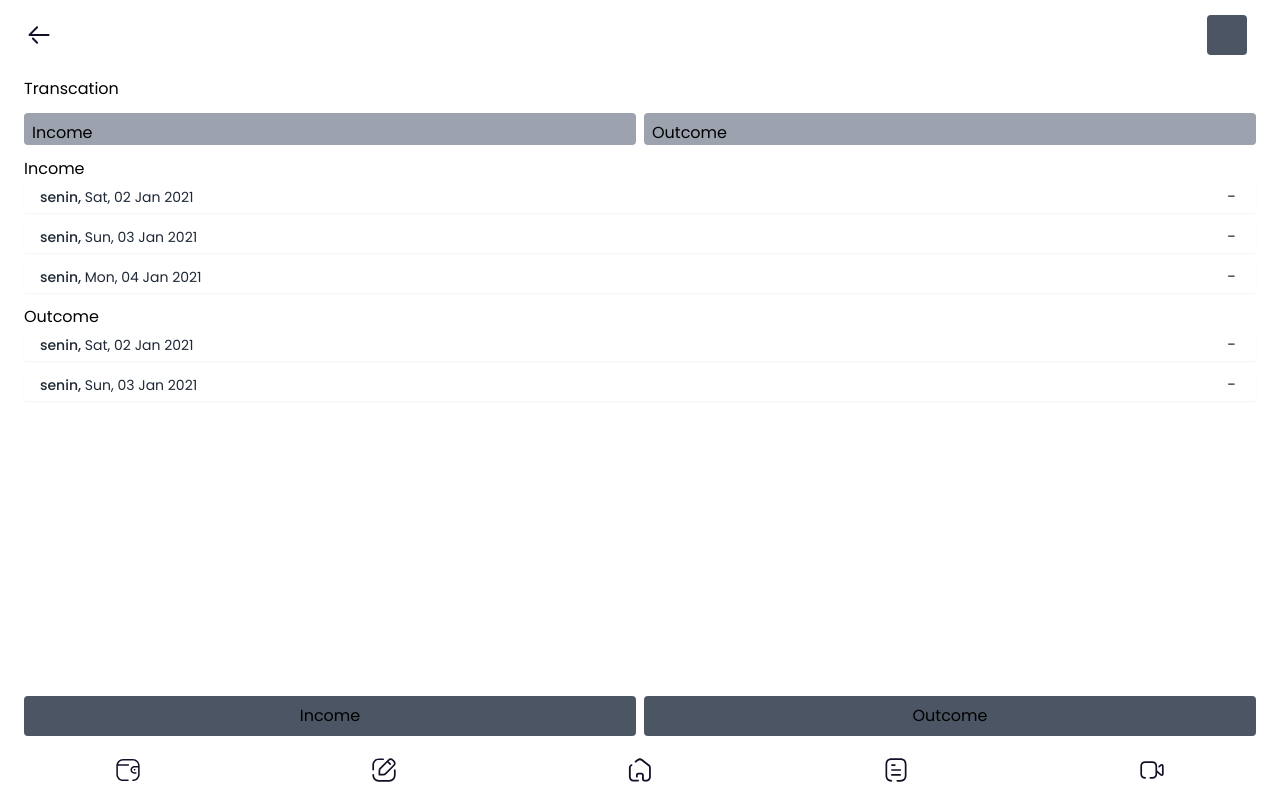
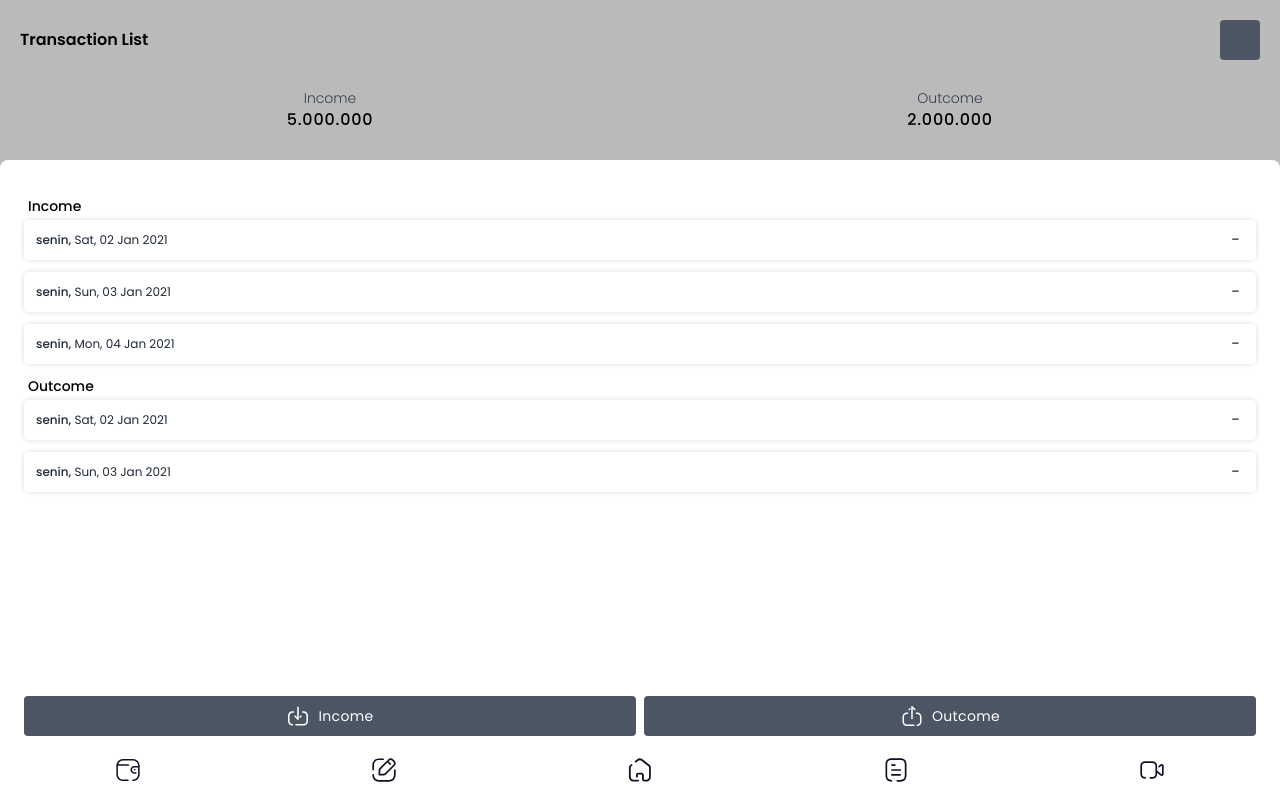
Before and after one commit to oktapiancaw/pyp-react, a React (Create React App) app: page /trans in a window 1280 px wide. Built offline with nearby package versions, Linux system fonts and the light colour scheme.

Commit message:
More Detail Debt & Trans

```diff
--- a/src/components/navbar/Navbar.css
+++ b/src/components/navbar/Navbar.css
@@ -1,8 +1,8 @@
 .navbar {
   position: relative;
-  margin: 5px;
-  width: calc(100% - 10px);
-  height: 60px;
+  /* margin: 5px; */
+  /* width: calc(100% - 10px); */
+  width: 100%;
 }
 .navbar a img{
   width: 28px;
--- a/src/components/navbar/Navbar.js
+++ b/src/components/navbar/Navbar.js
@@ -5,17 +5,15 @@ const Navbar = (props) => {
   if (props) {
     if (props.setting == "false") {
       return (
-        <nav className="navbar py-7 p-5 bg-white rounded flex items-center justify-between">
-          <a href="./">
-            <img src="./icon/BackIcon.svg" />
-          </a>
-          <div className="w-10 h-10 bg-gray-600 rounded mr-2"></div>
+        <nav className="navbar p-5 rounded flex items-center justify-between">
+          <h1 className="font-semibold">{props.headText ?? "Mafigo"}</h1>
+          <div className="w-10 h-10 bg-gray-600 rounded"></div>
         </nav>
       );
     }
   }
   return (
-    <nav className="navbar py-7 p-5 bg-white shadow rounded flex items-center justify-between">
+    <nav className="navbar py-7 p-5 shadow rounded flex items-center justify-between">
       <div className="flex items-center">
         <div className="w-10 h-10 bg-gray-600 rounded mr-2"></div>
         <div>
--- a/src/components/task/TaskList.js
+++ b/src/components/task/TaskList.js
@@ -27,9 +27,9 @@ const TaskList = (props) => {
         return (
           <div
             key={task.id}
-            className="w-100 h-8 py-3 px-4 mb-2 flex text-gray-800 justify-between items-center rounded shadow-sm"
+            className="w-100 h-8 py-5 px-3 mb-3 flex text-gray-800 justify-between items-center rounded shadow"
           >
-            <p className="text-sm">
+            <p className="text-xs">
               <span className="font-medium">{task.name ?? "senin"}, </span>
               {task.date ?? "test"}
             </p>
--- a/src/index.css
+++ b/src/index.css
@@ -5,3 +5,17 @@
 *{
   font-family: 'Poppins', sans-serif;;
 }
+
+.main {
+  position: relative;
+}
+.main::before{
+  content: '';
+  position: absolute;
+  top: 0;
+  left: 0;
+  z-index: -1;
+  width: 100%;
+  height: 320px;
+  background-color: #bababa;
+}
--- a/src/pages/Debt.js
+++ b/src/pages/Debt.js
@@ -1,3 +1,4 @@
+import "../styles/Debt.css";
 import Navbar from "../components/navbar/Navbar";
 import MobileNav from "../components/mobileNav/MobileNav";
 import TaskList from "../components/task/TaskList";
@@ -25,11 +26,18 @@ const Debt = () => {
   ];
 
   return (
-    <div>
-      <Navbar setting="false" />
-      <div className="my-3 mx-6">
-        <h1 className="font-medium text-base mb-10">Debt List</h1>
+    <div className="main">
+      <Navbar setting="false" headText="Debt List" />
+      <div className="debtBox p-6 mt-12 bg-white rounded-lg">
         <TaskList data={debts} />
+      </div>
+      <div className="fixed w-full bottom-16 px-6">
+        <div className="w-full grid grid-cols-2 gap-2">
+          <button className="col-span-2 w-full h-10 bg-gray-600 rounded">
+            <img />
+            <span className="text-white tracking-wide">Add Debt</span>
+          </button>
+        </div>
       </div>
       <MobileNav />
     </div>
--- a/src/pages/Transaction.js
+++ b/src/pages/Transaction.js
@@ -1,3 +1,4 @@
+import "../styles/Transaction.css";
 import Navbar from "../components/navbar/Navbar";
 import MobileNav from "../components/mobileNav/MobileNav";
 import TaskList from "../components/task/TaskList";
@@ -35,36 +36,37 @@ const Transaction = () => {
     ],
   ];
   return (
-    <div>
-      <Navbar setting="false" />
-      <div className="my-3 px-6">
-        <h1>Transcation</h1>
-        <div className="grid grid-cols-2 gap-2 my-3">
-          <div className="w-100 h-8 p-2 rounded bg-gray-400">
-            <p>Income</p>
-          </div>
-          <div className="w-100 h-8 p-2 rounded bg-gray-400">
-            <p>Outcome</p>
-          </div>
+    <div className="main">
+      <Navbar setting="false" headText="Transaction List" />
+      <div className="grid grid-cols-2 gap-2 px-6">
+        <div className="w-100 h-8 p-2 flex flex-col items-center">
+          <p className="text-sm font-light text-gray-700">Income</p>
+          <span className="font-medium tracking-wider">5.000.000</span>
         </div>
+        <div className="w-100 h-8 p-2 flex flex-col items-center">
+          <p className="text-sm font-light text-gray-700">Outcome</p>
+          <span className="font-medium tracking-wider">2.000.000</span>
+        </div>
+      </div>
+      <div className="transBox p-6 mt-12 bg-white rounded-lg">
         <div className="my-3">
-          <h2>Income</h2>
+          <h2 className="text-sm font-medium mb-1 ml-1">Income</h2>
           <TaskList data={trans[0]} />
         </div>
         <div>
-          <h2>Outcome</h2>
+          <h2 className="text-sm font-medium mb-1 ml-1">Outcome</h2>
           <TaskList data={trans[1]} />
         </div>
       </div>
       <div className="fixed w-full bottom-16 px-6">
         <div className="w-full grid grid-cols-2 gap-2">
-          <button className="col-span-1 w-full h-10 bg-gray-600 rounded">
-            <img />
-            <span>Income</span>
+          <button className="col-span-1 w-full h-10 bg-gray-600 rounded flex justify-center items-center">
+            <img className="mr-2" src="./icon/IncomeIcon.svg" />
+            <span className="text-sm text-white tracking-wide">Income</span>
           </button>
-          <button className="col-span-1 w-full h-10 bg-gray-600 rounded">
-            <img />
-            <span>Outcome</span>
+          <button className="col-span-1 w-full h-10 bg-gray-600 rounded flex justify-center items-center">
+            <img className="mr-2" src="./icon/OutcomeIcon.svg" />
+            <span className="text-sm text-white tracking-wide">Outcome</span>
           </button>
         </div>
       </div>
--- /dev/null
+++ b/src/styles/Debt.css
@@ -0,0 +1,4 @@
+.debtBox{
+  min-height: 60vh;
+  padding-bottom: 120px;
+}
--- a/src/styles/Home.css
+++ b/src/styles/Home.css
@@ -2,6 +2,3 @@
   text-align: center;
   color: blue;
 }
-.main {
-  position: relative;
-}
--- /dev/null
+++ b/src/styles/Transaction.css
@@ -0,0 +1,4 @@
+.transBox{
+  min-height: 60vh;
+  padding-bottom: 120px;
+}
--- a/tailwind.config.js
+++ b/tailwind.config.js
@@ -4,6 +4,9 @@ module.exports = {
   darkMode: false, // or 'media' or 'class'
   theme: {
     extend: {},
+    boxShadow: {
+      DEFAULT: "0 0 5px rgb(0 0 0 / 15%)",
+    },
   },
   variants: {
     extend: {},
```
Also changed, not shown: public/icon/IncomeIcon.svg, public/icon/OutcomeIcon.svg.
